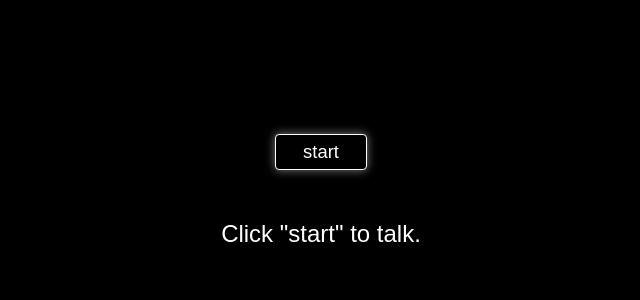
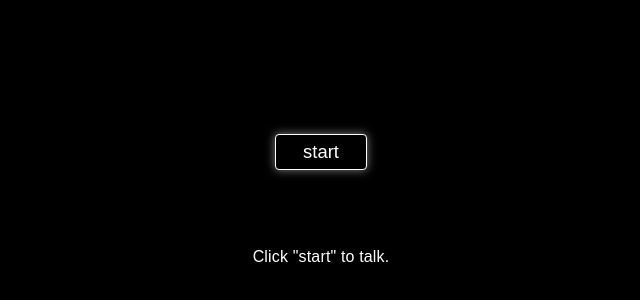
Before and after one commit to 20481A5450/Zo, a plain HTML site: page index.html in a window 1280 px wide. Shown: the part 248-548 px from the top of the page, without its empty margins (319-959 px from the left). Drawn offline with Linux system fonts and the light colour scheme.

Commit message:
Fix  2- Fixing alignment and other issues

```diff
--- a/styles.css
+++ b/styles.css
@@ -89,15 +89,22 @@ main.error {
 
 /* Styling for the transcription display */
 #transcript {
-  position: fixed; /* Fixed position relative to viewport */
-  bottom: 35%; /* Positioned from the bottom */
-  left: 0; /* Align to the left edge */
-  width: 100%; /* Full width */
-  padding: 1em; /* Add some padding */
-  color: #fff; /* Explicitly set white color */
-  font-size: 1.5em; /* A bit larger font */
-  text-align: center; /* Ensure text is centered */
-  z-index: 200; /* Ensure it's above the visualizer and button */
-  background-color: rgba(0, 0, 0, 0.5); /* Semi-transparent background for visibility */
-  pointer-events: none; /* Make sure it doesn't capture mouse events */
+    position: fixed;
+    bottom: 33%;
+    left: 50%;
+    transform: translateX(-50%);
+    width: 80%;
+    max-width: 700px;
+    padding: 1.25em 2em;
+    color: #fff;
+    font-size: 1.0em;
+    line-height: 1.4;
+    text-align: center;
+    z-index: 200;
+    background: rgba(0, 0, 0, 0.65);
+    border-radius: 12px;
+    box-shadow: 0 4px 24px rgba(0,0,0,0.3);
+    pointer-events: none;
+    word-break: break-word;
+    letter-spacing: 0.01em;
 }
```
